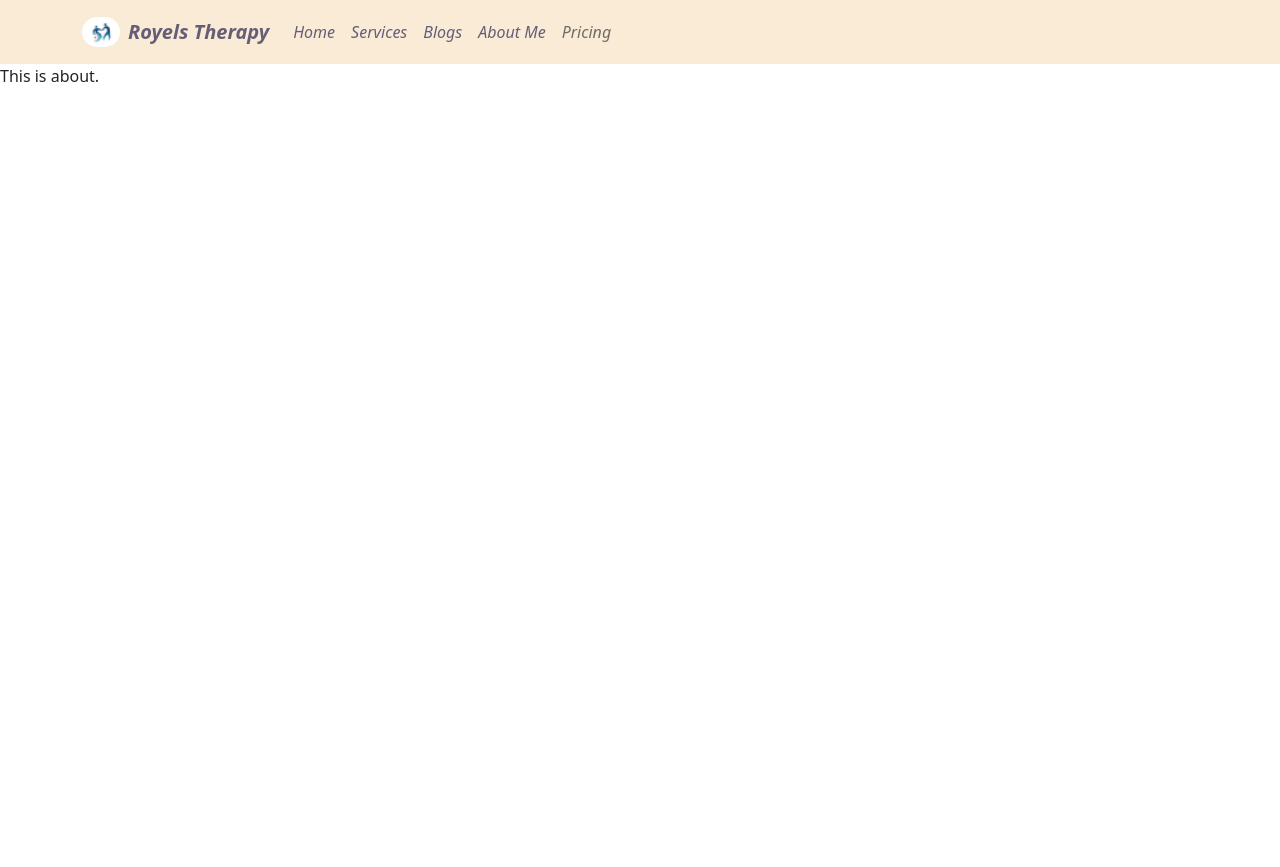
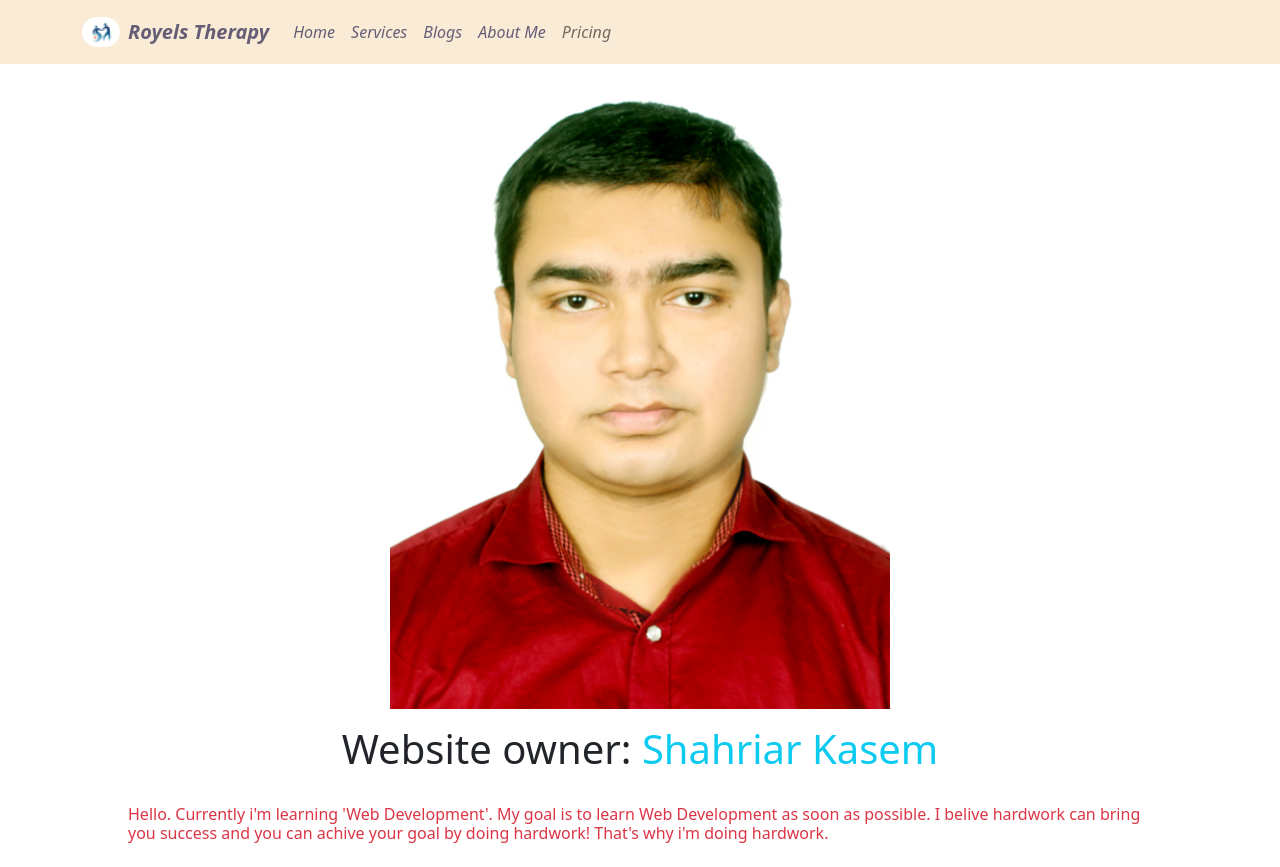
Before and after one commit to shahriar-kasem/independent-service-provider, a React (Create React App) app: page /about in a window 1280 px wide. Before the commit the page ends 800 px from the top, so only its background shows below. Built offline with nearby package versions, Linux system fonts and the light colour scheme.

Commit message:
about updated

```diff
--- a/src/Components/Pages/AboutMe/AboutMe.css
+++ b/src/Components/Pages/AboutMe/AboutMe.css
@@ -0,0 +1,23 @@
+
+.about-container{
+    margin-top: 20px;
+    display: flex;
+    flex-direction: column;
+    justify-content: center;
+    align-items: center;
+}
+.about-container img{
+    width: 500px;
+}
+.about-text{
+    width: 80%;
+}
+
+@media only screen and (max-width:576px){
+    .about-container img{
+        width: 300px;
+    }
+    .about-text{
+        width: 95%;
+    }
+}
--- a/src/Components/Pages/AboutMe/AboutMe.js
+++ b/src/Components/Pages/AboutMe/AboutMe.js
@@ -1,12 +1,15 @@
+import mypic from '../../../images/myPic/mypic.jpg';
 import './AboutMe.css';
 
 const AboutMe = () => {
 
-
     return (
-        <div>
-            <p>This is about.</p>
-        </div>
+        <section className='about-container mb-3'>
+            <img src={mypic} alt="" />
+            <h1 className='mt-3'>Website owner: <span className='text-info'>Shahriar Kasem</span></h1>
+            <br />
+            <h6 className='about-text text-danger'>Hello. Currently i'm learning 'Web Development'. My goal is to learn Web Development as soon as possible. I belive hardwork can bring you success and you can achive your goal by doing hardwork! That's why i'm doing hardwork.</h6>
+        </section>
     );
 };
 
```
Also changed, not shown: src/images/myPic/mypic.jpg (added).
